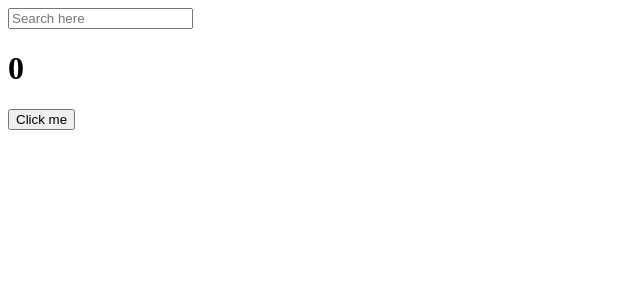
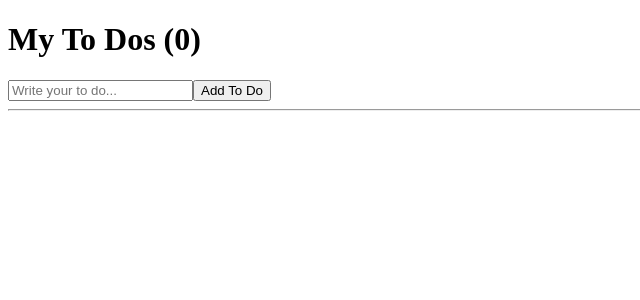
Before and after one commit to yeony1011/nomadcoders-clone-coding, a React (Create React App) app in the folder create-react-app/: page / in a window 1280 px wide. Shown: the top 300 px of the page, without its empty margins (0-640 px from the left). Built offline with nearby package versions, Linux system fonts and the light colour scheme.

Commit message:
add : #7.0 To Do List part One, #7.1 To Do List part Two

```diff
--- a/create-react-app/src/App.js
+++ b/create-react-app/src/App.js
@@ -1,51 +1,41 @@
-import { useState, useEffect } from "react";
-// import Button from "./Button";
-// import styles from "./App.module.css";
+import { useState } from "react";
 
-function App() {
-  const [counter, setValue] = useState(0); // create react app을 사용하고있어서 React.useState()를 사용하지 않아도 됨
-  const [keyword, setKeyword] = useState('');
+function App(){
+  const [toDo, setToDo] = useState("");
+  const [toDos, setToDos] = useState([]);
+  const onChange = (event) => setToDo(event.target.value);
+  const onSubmit = (event) => {
+    event.preventDefault();
+    if(toDo === ""){
+      return;
+    }
 
-  const onClick = () => setValue((prev) => prev + 1);
-  const onChange = (event) => {
-    setKeyword(event.target.value);
-  };
-  // console.log('i run all the time');
+    // toDos.push(); toDos = ""; 와 같이 입력 불가. state를 직접 수정할 수 없음
+    setToDos((currentArray) => [toDo, ...currentArray]);
 
-  // const iRunOnlyOnce = () => {
-  //   console.log('i run only once');
-  // }
-  // useEffect(iRunOnlyOnce, []); // useEffect() : state가 변화하던, 코드를 딱 한번만 실행시켜줌
-
-  useEffect(() => {
-    console.log('I run only once');
-  }, []);
-  useEffect(() => {
-    // if(keyword !== '' && keyword.length > 5) {
-    //   console.log('search for', keyword);
-    // }
-    console.log('I run when keyword changes');
-  }, [keyword]); // keyword 가 변화할때, 코드를 실행 (API를 호출시켜줌)
-  useEffect(() => {
-    console.log('I run when counter changes');
-  }, [counter]);
-  useEffect(() => {
-    console.log('I run when keyword and counter changes');
-  }, [keyword, counter]);
-
-  // useEffect(argument, dependency) : 코드를 언제 실행할지 결정하는 useEffect
-  // useEffect(() => {}, []) : [] 빈값일때 reactjs가 바라보는 대상이 없어 한번만 코드 실행
-  // useEffect(() => {}, [블라블라]) : 블라블라 가 변경될 때 코드 실행 / 블라블라는 state를 말함 / 즉, state가 변경될 때 코드 실행
-
+    // 수정하는 함수를 사용할 때, 두가지 옵션을 이용할 수 있음
+    // 단순히 값만 보낼때, setToDo("");
+    // 함수를 보낼때, 함수의 첫번째 argument를 현재 state로 보냄
+    setToDo("");
+  }
+  console.log(toDos);
   return (
     <div>
-      <input type="text" value={keyword} placeholder="Search here" onChange={onChange} />
-      <h1>{counter}</h1>
-      <button type="button" onClick={onClick}>Click me</button>
-      {/* <h1 className={styles.title}>Welcome Back!!!</h1>
-      <Button className={styles.btn} text={'Continue'} /> */}
+      <h1>My To Dos ({toDos.length})</h1>
+      <form onSubmit={onSubmit}>
+        <input type="text" placeholder="Write your to do..."  value={toDo} onChange={onChange} />
+        <button>Add To Do</button>
+      </form>
+      <hr />
+      <ul>
+      {toDos.map((item, index) => (
+        <li key={index}>{item}</li>
+      ))}
+      </ul>
+
     </div>
   );
+  // map() : 예전 배열을 가져와서 변형
 }
 
 export default App;
```
Also changed, not shown: create-react-app/src/App_useeffect.js (added, +51 -0 lines).
